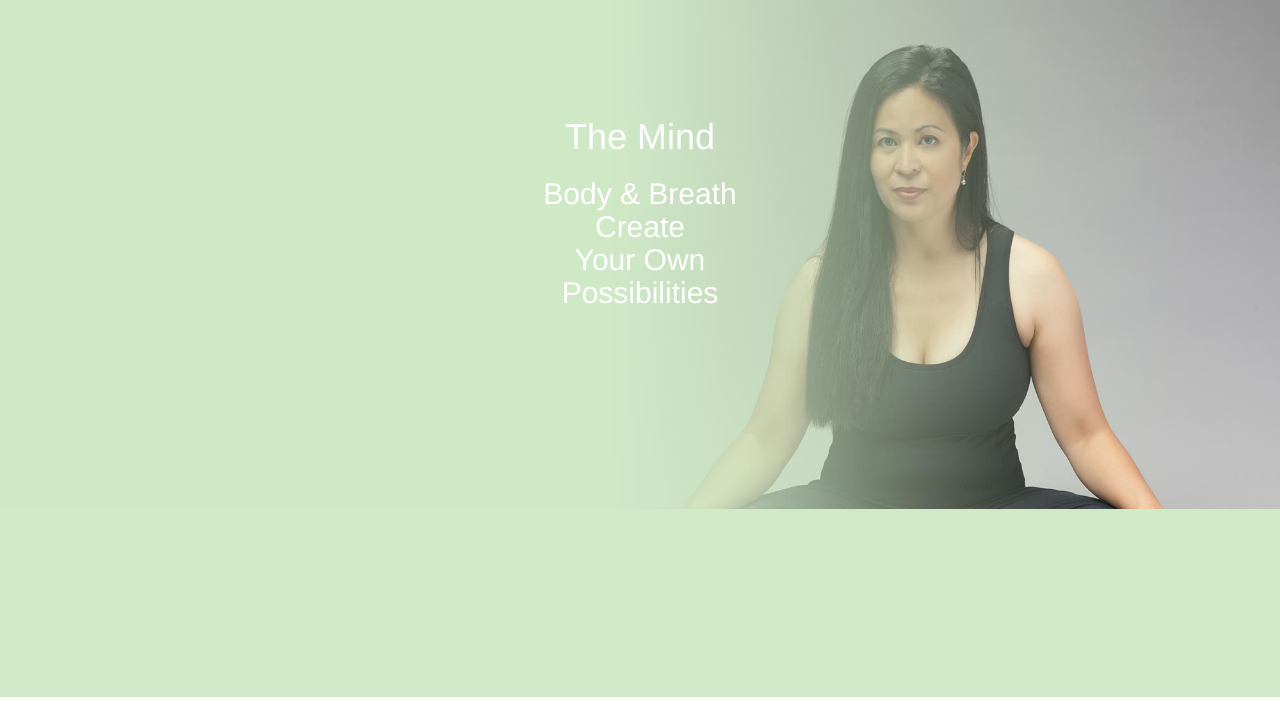
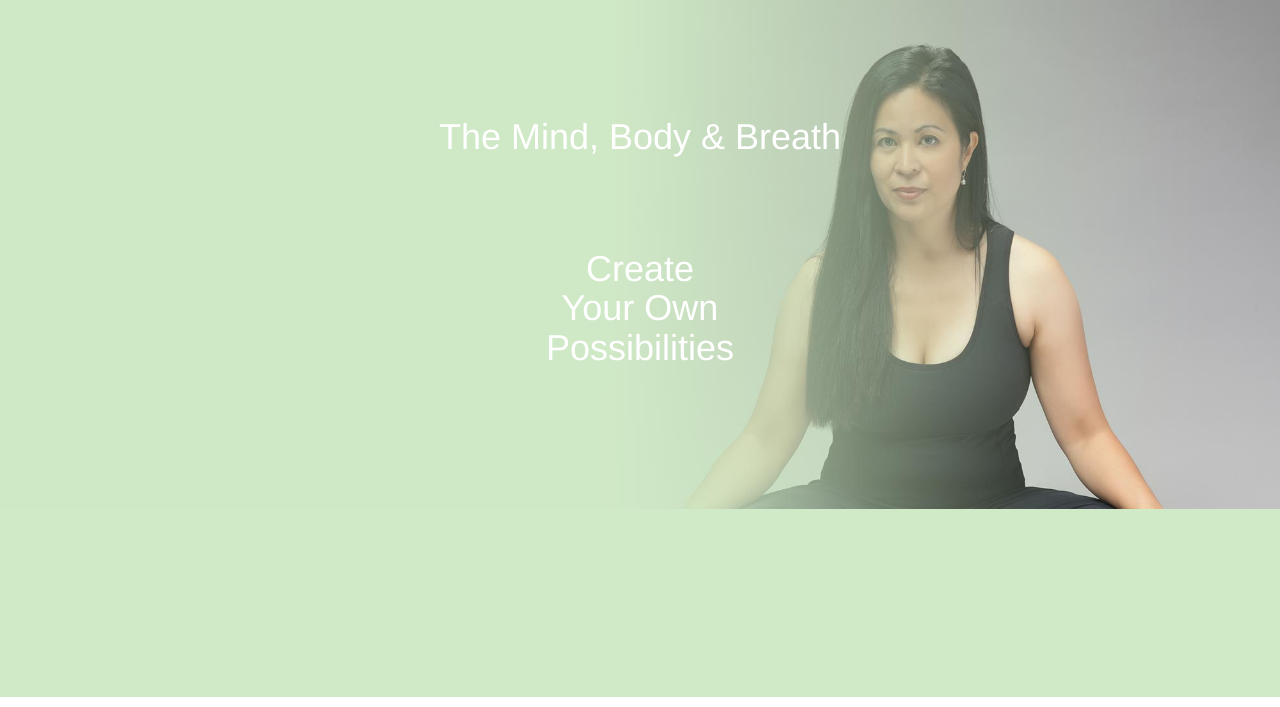
Before and after one commit to jrbrayjr2006/yoga-avani-web, a plain HTML site: page index.html in a window 1280 px wide. Shown: the part 93-800 px from the top of the page. Drawn offline with nearby package versions, Linux system fonts and the light colour scheme; a script that the page names is missing.

Commit message:
modify headline text

```diff
--- a/index.html
+++ b/index.html
@@ -65,8 +65,8 @@
         <div class="container">
             <div class="row">
                 <div class="col-md-12">
-                    <h1 class="yoga-sub-heading">The Mind</h1>
-                    <h2 class="yoga-sub-heading">Body &amp; Breath <br /> Create <br /> Your Own <br /> Possibilities</h2>
+                    <h1 class="yoga-sub-heading">The Mind, Body &amp; Breath</h1>
+                    <h1 class="yoga-sub-heading">Create <br /> Your Own <br /> Possibilities</h1>
                 </div>
             </div>
         </div>
```
